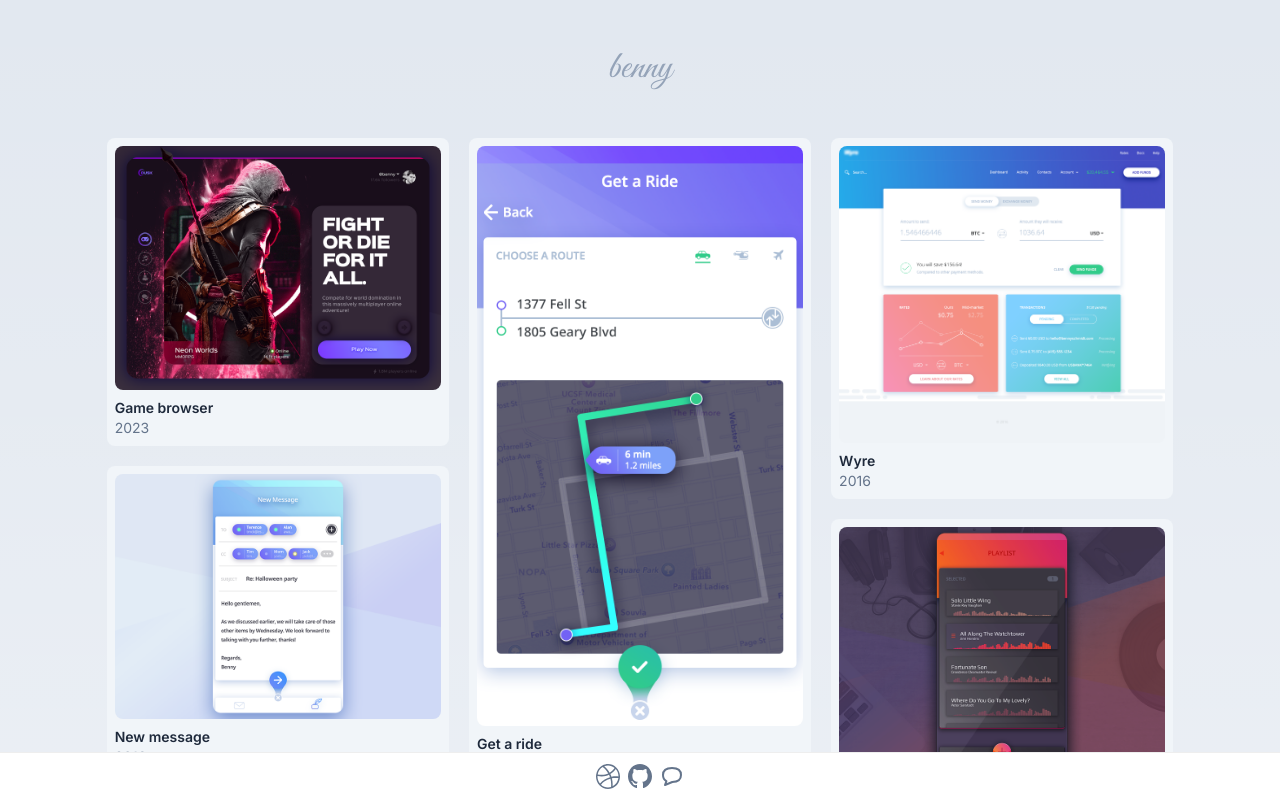
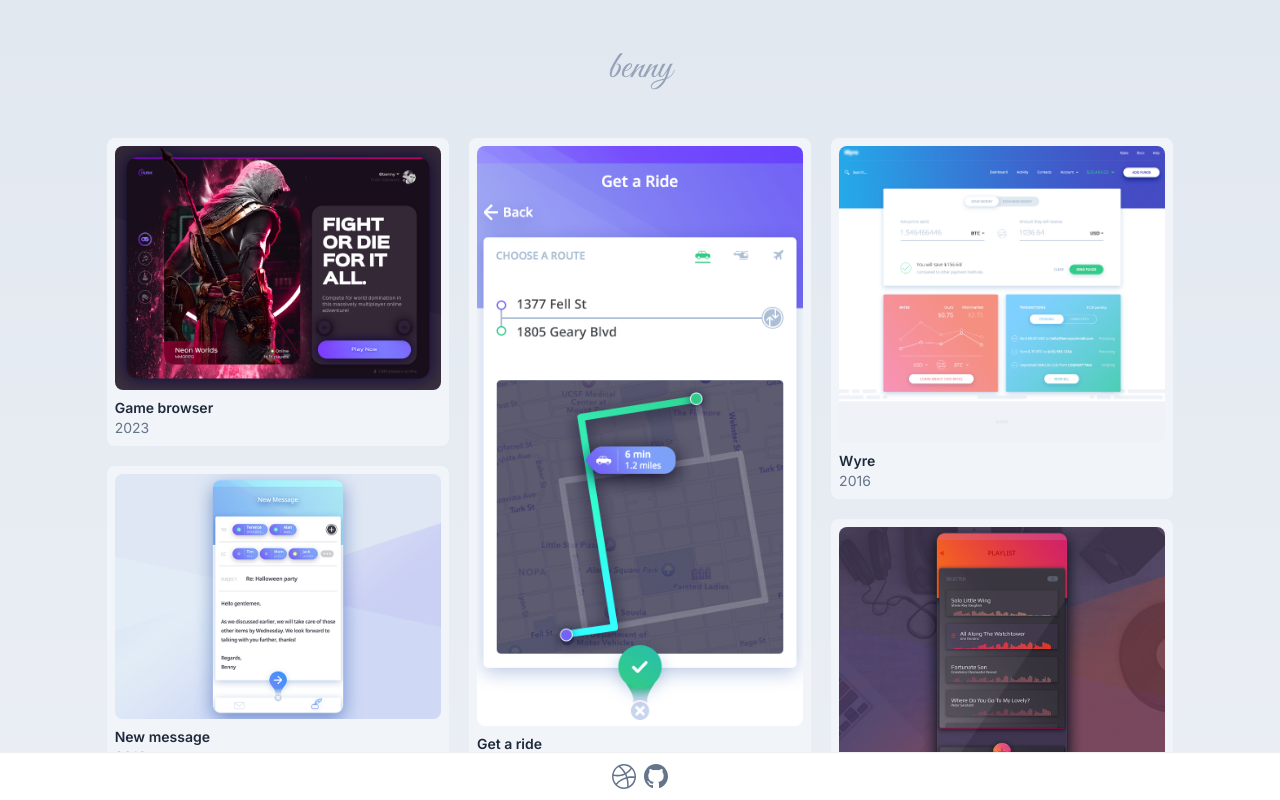
Before and after one commit to bennyschmidt/bennyschmidt-www, a Next.js app: page / in a window 1280 px wide. Shown: the top 800 px of the page. Built offline with nearby package versions, Linux system fonts and the light colour scheme.

Commit message:
remove icon link

```diff
--- a/src/pages/index.js
+++ b/src/pages/index.js
@@ -253,9 +253,6 @@ export default function Home() {
             <a href="https://www.github.com/bennyschmidt" target="_blank">
               <img alt="Benny Schmidt on GitHub" src="/img/github.svg" className="rounded" width="24px" height="24px" />
             </a>
-            <a href="mailto:hello@bennyschmidt.com" target="_blank">
-              <img alt="Send email to Benny Schmidt" src="/img/chat.svg" className="rounded" width="24px" height="24px" />
-            </a>
           </h3>
         </footer>
       </main>
```
